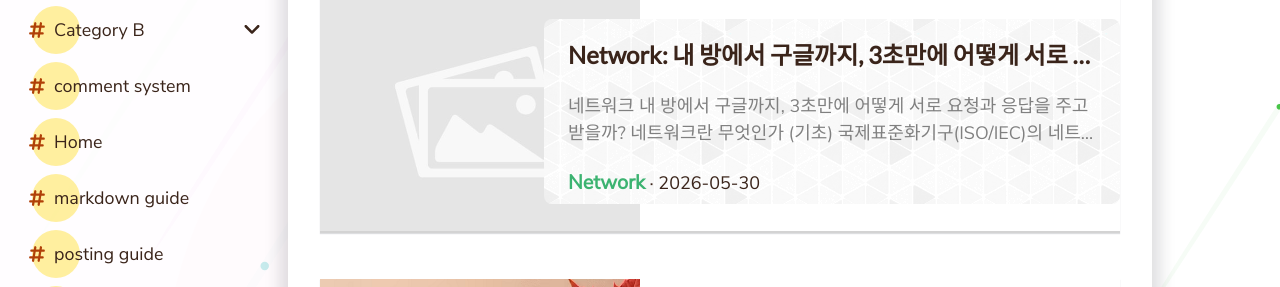
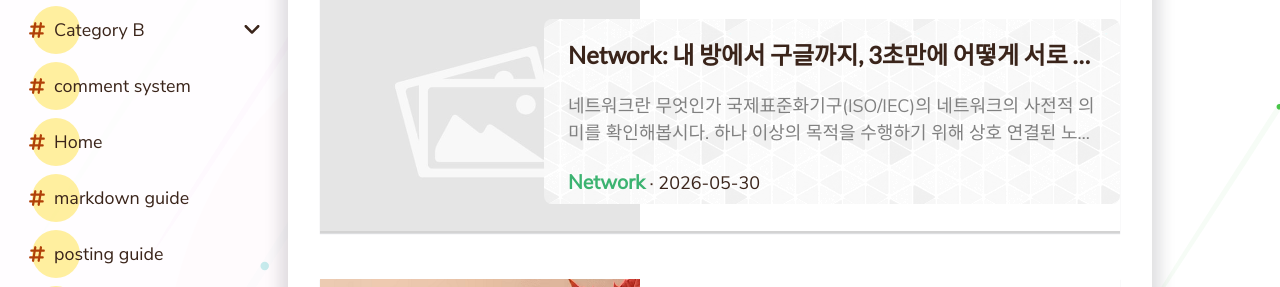
Before and after one commit to Jaeeyun/Jaeeyun.github.io, a Jekyll site: the page built from _pages/index.md, in a window 1280 px wide and 1400 px high. Shown: the part 298-585 px from the top of the window. Built offline with Jekyll 4.4.1, drawn with Linux system fonts in a browser that asks for light colours; some of the changed text lies outside the part shown.

Commit message:
Update network-01.md

```diff
--- a/_pages/Network/network-01.md
+++ b/_pages/Network/network-01.md
@@ -4,12 +4,7 @@ date: "2026-05-30"
 thumbnail:
 ---
 
-# 네트워크
----
-
-**내 방에서 구글까지, 3초만에 어떻게 서로 요청과 응답을 주고 받을까?**
-
-## 네트워크란 무엇인가 (기초)
+## 네트워크란 무엇인가
 ---
 국제표준화기구(ISO/IEC)의 네트워크의 사전적 의미를 확인해봅시다.
 
@@ -34,13 +29,13 @@ thumbnail:
 
 세대 단자함을 나온 선은 아파트 배관을 타고 건물 지하의 메인 통신실로 내려갑니다.
 
-이곳에는 통신사의 공유형 스위치 장비가 있습니다.이 단계에서 수많은 케이블들이 하나의 두꺼운 광케이블로 묶이게 됩니다. 그리고 이때 전기 신호가 빛의 신호로 변환됩니다.
+이곳에는 통신사의 공유형 스위치 장비가 있습니다. 이 단계에서 수많은 케이블들이 하나의 두꺼운 광케이블로 묶이게 됩니다. 그리고 이때 전기 신호가 빛의 신호로 변환됩니다.
 
 땅속을 통해 광케이블은 구나 시 단위로 존재하는 통신사 국사(전화국)에 도달합니다.이곳에는 거대한 코어 라우터와 NAT 장치, 그리고 사용자의 인증과 트래픽을 제어하는 인프라가 집결해 있습니다.
 
 전화국에서 나간 패킷은 대한민국 전체를 잇는 통신망인 Backbone망에 진입하게 됩니다.
 
-전화국을 나온 데이터는 국내외 모든 통신망과 대형 IT 기업들의 네트워크가 서로 만나는 거대한 교차로인 IX(인터넷 교환 센터)로 향합니다. 한국의 경우 KINX, KT 혜화/구로 국사 등이 대표적입니다. 이곳에서 내 트래픽이 KT망에서 SK망으로, 혹은 구글이나 넷플릭스의 전용망으로 환승하게 됩니다.
+전화국을 나온 데이터는 국내외 모든 통신망과 대형 IT 기업들의 네트워크가 서로 만나는 거대한 교차로인 IX(인터넷 교환 센터)로 향합니다. 우리나라의 경우 KINX, KT 혜화/구로 국사 등이 대표적입니다. 이곳에서 트래픽이 KT망에서 SK망으로, 혹은 구글이나 넷플릭스의 전용망으로 환승하게 됩니다.
 
 만약 접속하려는 서버가 국내(예: 네이버, 카카오)에 있다면, IX를 거쳐 가산, 판교, 춘천 등에 위치한 대규모 데이터 센터의 메인 프레임 서버 랙(Rack)에 꽂힌 랜선으로 연결됩니다.
 
@@ -48,7 +43,7 @@ thumbnail:
 
 패킷은 부산이나 거제도에 있는 해저 케이블 육양국(Landing Station)으로 이동합니다. 그곳에서 태평양 바다 깊은 곳에 깔린 태평양 횡단 광케이블을 타고 빛의 속도로 바다를 건넙니다.
 
-그렇게 미국 육양국에 도착한 뒤, 한국과 비슷하게 미국의 대륙횡단망을 타고 구글의 초대형 데이터 센터 내부의 컴퓨터에 도달하게 될 것입니다.
+그렇게 미국 육양국에 도착한 뒤, 미국의 대륙횡단망을 타고 구글의 초대형 데이터 센터 내부의 컴퓨터에 도달하게 될 것입니다.
 
 ## 네트워크 구분 (큰 틀)
 ---
@@ -93,6 +88,7 @@ IETF가 공식적으로 정의한 것입니다. 참고로 IP는 TCP/IP 4계층
 이런 IP의 버전은 v4, v6가 있는데요, 원래는 ipv4로 모든 장치의 mac 주소를 매핑하기 어려워져 v6가 생겼으나 NAT 같이 하나의 공인 IP만 있어도 여러 대를 매핑해줄 수 있어서 IPv4를 많이 씁니다. 호환성 문제도 있구요. 분할 규칙, 수명 규칙 등 다양한 규칙이 있겠지만 주소 규칙이 각각 어떻게 되는지 살펴볼까요?
 
 1. IPv4: 32비트 크기로, 8비트씩 4개의 그룹으로 나뉨 / . 표기
+
 2. IPv6: 128비트 크기로, 16비트씩 8개의 그룹으로 나뉨 / : 표기
 
 자, IP 주소는 하나의 mac 주소와 매핑된다고 했는데요. mac 주소를 가진 여러 기기를 링크로 묶은게 네트워크라고 했잖습니까? IP를 묶어서 표기하면 네트워크가 되지 않을까요?
@@ -110,3 +106,5 @@ IETF가 공식적으로 정의한 것입니다. 참고로 IP는 TCP/IP 4계층
 그럼 각 서브넷 마다 20+5 총 25개의 IP 주소가 필요할 거고 2의 5승이 가장 가깝게 25를 포함한다는 것을 알 수 있습니다. 따라서 32개의 IP 주소씩 끊어서 할당 받도록 하면 되겠네요.
 
 그럼 총 32비트의 IP 주소에서 5를 뺀 27비트를 네트워크로 고정하면 된다는 것을 알 수 있습니다. 따라서 192.168.1.0/27, 192.168.1.32/27, 192.168.1.64/27, 192.168.1.96/27 이렇게 서브넷을 구성하면 되겠네요.
+
+다음에는 스위치와 같은 장치가 무엇인지, 그리고 어떻게 내 패킷이 목적지 IP 주소로 보내지는 지에 대해 적어보도록 하겠습니다. ᕕ( ᐛ )ᕗ
```
